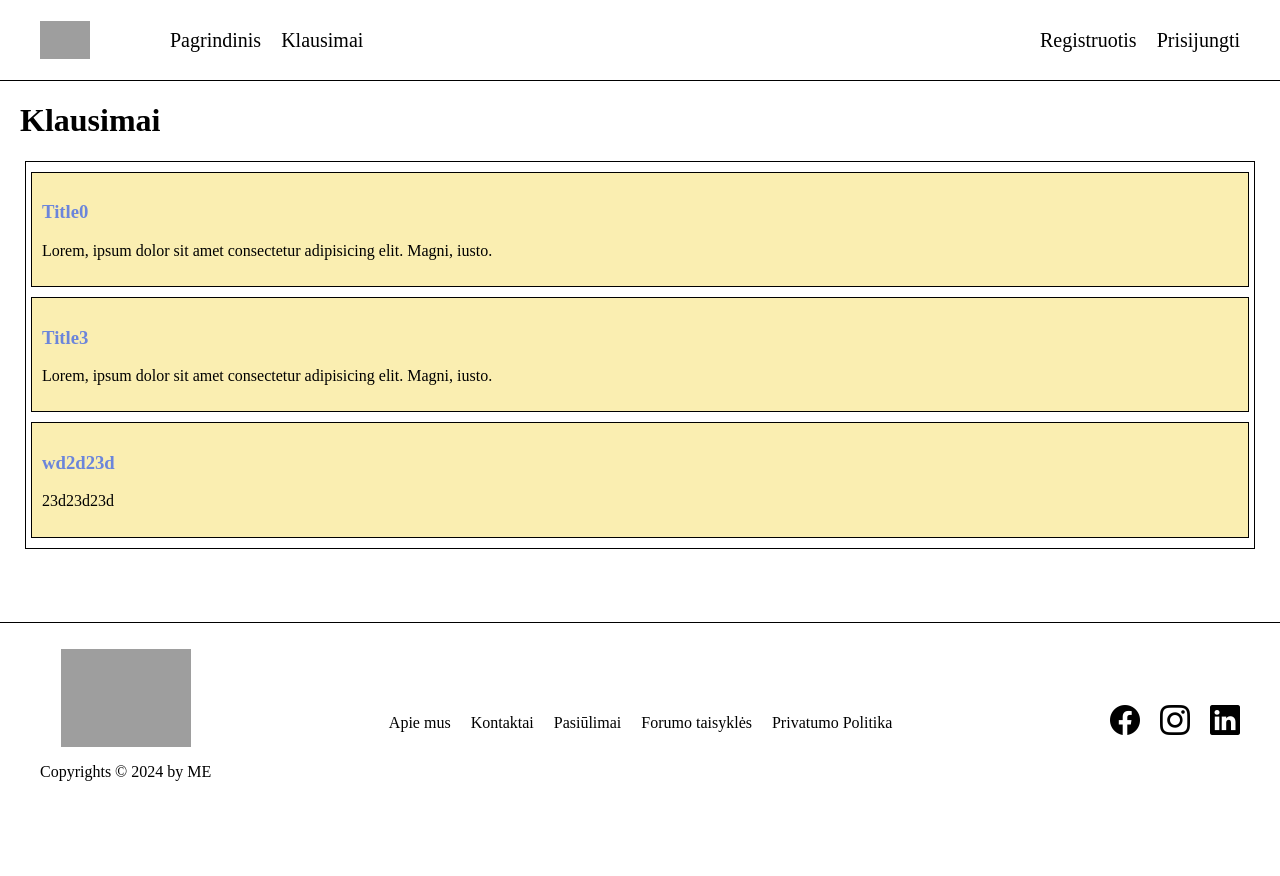
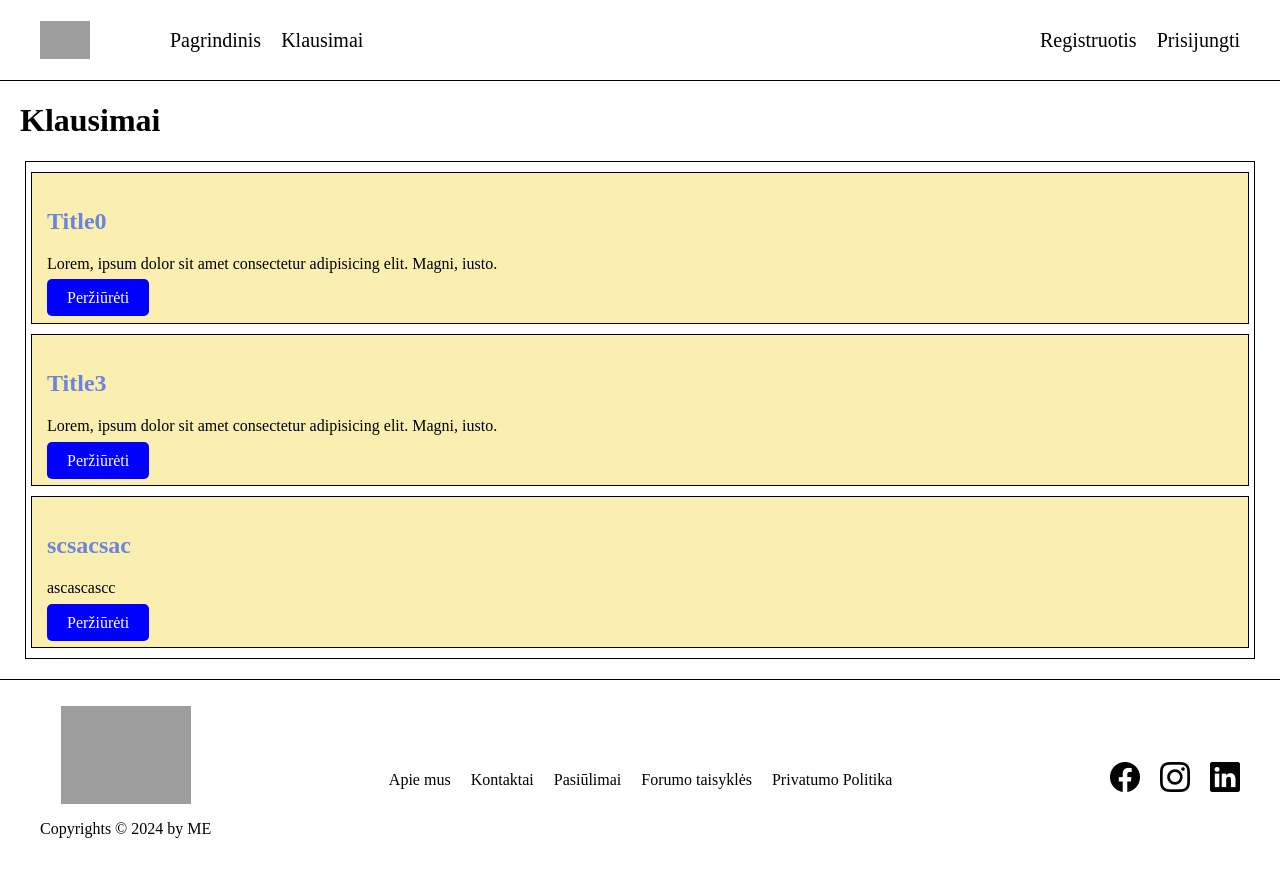
Before and after one commit to ernis1990/react_galutinis, a React (Create React App) app: page /questions/klausimai in a window 1280 px wide. Shown: the top 876 px of the page. Before the commit the page ends 823 px from the top, so only its background shows below. Built offline with nearby package versions, Linux system fonts and the light colour scheme; data requests are answered from the project's data file; grey boxes are pictures that could not be loaded.

Commit message:
Pridetas komentavimas ir komentaro kortele

```diff
--- a/src/App.jsx
+++ b/src/App.jsx
@@ -8,6 +8,7 @@ import Questions from './components/pages/Questions';
 import Header from './components/UI/Header';
 import Footer from './components/UI/Footer';
 import AddNewQuestion from './components/pages/AddNewQuestion';
+import OneQuestionPage from './components/pages/OneQuestionPage';
 
 
 function App() {
@@ -24,7 +25,7 @@ function App() {
             <Route path='klausimai' element={<Questions />}/>
 
             <Route path='naujas_klausimas' element={ <AddNewQuestion/>}/>
-
+            <Route path=':id' element={<OneQuestionPage />}/>
           </Route>
           <Route path='/user'>
             <Route path='login' element={<Login />}/>
--- /dev/null
+++ b/src/components/UI/Comment.jsx
@@ -0,0 +1,35 @@
+import { useContext } from "react";
+import UsersContext from "../../contexts/UsersContext";
+import CardsContext from "../../contexts/CardsContext";
+import { QuestionsActionTypes } from "../../contexts/CardsContext";
+
+const Comment = ({ comment, cardId }) => {
+
+  const { loggedInUser, users } = useContext(UsersContext);
+  const { setQuestions } = useContext(CardsContext);
+  const author = users.find(user => user.id === comment.authorId);
+
+  return (
+    <>
+      {
+        users.length &&
+        <div>
+          <p>Comment by: {author.userName}</p>
+          <p>{comment.text}</p>
+          {
+            loggedInUser.id === comment.authorId &&
+            <button
+              onClick={()=> setQuestions({
+                type: QuestionsActionTypes.deleteComment,
+                commentId: comment.id,
+                cardId: cardId
+              })}
+            >Delete</button>
+          }
+        </div>
+      }
+    </>
+  );
+}
+
+export default Comment;
--- a/src/components/UI/Header.jsx
+++ b/src/components/UI/Header.jsx
@@ -77,6 +77,7 @@ const Header = () => {
             {
                 loggedInUser ?
                 <div className="login">
+                    <img src="https://media.istockphoto.com/id/1300845620/vector/user-icon-flat-isolated-on-white-background-user-symbol-vector-illustration.jpg?s=612x612&w=0&k=20&c=yBeyba0hUkh14_jgv1OKqIH0CCSWU_4ckRkAoy2p73o=" alt="" />
                     <p>Sveikas, {loggedInUser.userName}</p>
                     <button
                         onClick={() =>{
@@ -88,6 +89,7 @@ const Header = () => {
                     </button>
 
                 </div>:
+
                 <nav>
                     <ul>
                         <li>
--- a/src/components/UI/Question.jsx
+++ b/src/components/UI/Question.jsx
@@ -1,44 +1,48 @@
 import styled from 'styled-components';
-import { useContext } from 'react';
-import CardsContext from "../../contexts/CardsContext";
-import { QuestionsActionTypes } from '../../contexts/CardsContext';
-import UsersContext from '../../contexts/UsersContext';
+
+import { Link } from 'react-router-dom';
 
 const StyledDiv = styled.div`
     border:solid 1px black;
     margin: 10px;
-    padding: 10px;
+    padding: 15px;
     background-color: #faeeb1;
 
-    h3{
+
+
+    h2{
         color: #6b85db;
     }
+    a{
+        text-decoration: none;
+        padding: 10px 20px;
+        background-color: blue;
+        color: white;
+        text-decoration: none;
+        border-radius: 5px;
+        cursor: pointer;
+        margin-bottom: 5px;
+
+    }
+
 `;
 
 const Question = ({data}) => {
 
-    const { setQuestions } = useContext(CardsContext);
-    const {loggedInUser} = useContext(UsersContext)
+
+
 
 
     return (
         <StyledDiv>
-            <h3>{data.title}</h3>
+
+
+            <h2>{data.title}</h2>
             <p>{data.description}</p>
 
-            {
-                loggedInUser.id === data.userId &&
-                <button
-                onClick={() => {
-                    setQuestions({
-                      type: QuestionsActionTypes.delete,
-                      id: data.id
-                    })
-                  }}
-                >
-                    Ištrinti
-                </button>
-            }
+
+            <Link to={`/questions/${data.id}`}>Peržiūrėti</Link>
+
         </StyledDiv>
      );
 }
--- a/src/components/pages/AddNewQuestion.jsx
+++ b/src/components/pages/AddNewQuestion.jsx
@@ -9,6 +9,9 @@ import styled from "styled-components";
 import { QuestionsActionTypes } from "../../contexts/CardsContext";
 
 const StyledSection = styled.section`
+
+
+
   display: flex;
   flex-direction: column;
   align-items: center;
--- /dev/null
+++ b/src/components/pages/OneQuestionPage.jsx
@@ -0,0 +1,121 @@
+import styled from "styled-components";
+import { useParams, useNavigate } from "react-router-dom";
+import { useEffect, useState, useContext } from "react";
+import UsersContext from "../../contexts/UsersContext";
+import CardsContext, { QuestionsActionTypes } from "../../contexts/CardsContext";
+import Comment from "../UI/Comment";
+
+const StyledSection = styled.section`
+    div {
+        display: flex;
+        flex-direction: column;
+        justify-content: center;
+        align-items: center;
+        border: 1px solid black;
+        margin: 20px;
+    }
+
+    .actions {
+        display: flex;
+        gap: 10px;
+        margin-top: 10px;
+        padding: 10px;
+    }
+
+    .like-button, .dislike-button {
+
+        padding: 5px 10px;
+        cursor: pointer;
+    }
+
+    .like-button:hover, .dislike-button:hover {
+        background-color: #aaa;
+    }
+`;
+
+const OneQuestionPage = () => {
+    const { id } = useParams();
+    const navigate = useNavigate();
+    const { loggedInUser } = useContext(UsersContext);
+    const { setQuestions } = useContext(CardsContext);
+    const [card, setCard] = useState([]);
+    const [likes, setLikes] = useState(0);
+    const [dislikes, setDislikes] = useState(0);
+    const [selectedButton, setSelectedButton] = useState(null);
+
+    useEffect(() => {
+        fetch(`http://localhost:8080/questions/${id}`)
+            .then(res => res.json())
+            .then(data => {
+                setCard(data);
+                setLikes(parseInt(data.likes));
+                setDislikes(parseInt(data.dislikes));
+            });
+    }, [id]);
+
+    const handleLike = () => {
+        if (selectedButton !== 'like') {
+            setLikes(prevLikes => prevLikes + 1);
+            setDislikes(prevDislikes => prevDislikes - (selectedButton === 'dislike' ? 1 : 0));
+            setSelectedButton('like');
+        } else {
+            setLikes(prevLikes => prevLikes - 1);
+            setSelectedButton(null);
+        }
+    };
+
+    const handleDislike = () => {
+        if (selectedButton !== 'dislike') {
+            setDislikes(prevDislikes => prevDislikes + 1);
+            setLikes(prevLikes => prevLikes - (selectedButton === 'like' ? 1 : 0));
+            setSelectedButton('dislike');
+        } else {
+            setDislikes(prevDislikes => prevDislikes - 1);
+            setSelectedButton(null);
+        }
+    };
+
+    return (
+        <StyledSection>
+            <div>
+                <h2>{card.title}</h2>
+                <p>{card.description}</p>
+
+                <div className="actions">
+                    <i className="bi bi-hand-thumbs-up-fill" onClick={handleLike} >{likes}</i>
+
+                    <i className="bi bi-hand-thumbs-down-fill" onClick={handleDislike} >{dislikes}</i>
+
+                </div>
+
+                {loggedInUser.id === card.userId && (
+                    <button
+                        onClick={() => {
+                            setQuestions({
+                                type: QuestionsActionTypes.delete,
+                                id: card.id
+                            });
+                            navigate(-1);
+                        }}
+                    >
+                        Ištrinti
+                    </button>
+                )}
+            </div>
+            <div>
+            {
+              card.comments?.map(comment =>
+                <Comment
+                  key={comment.id}
+                  comment={comment}
+                  cardId={card.id}
+                />
+              )
+            }
+          </div>
+
+        </StyledSection>
+    );
+};
+
+export default OneQuestionPage;
--- a/src/contexts/CardsContext.jsx
+++ b/src/contexts/CardsContext.jsx
@@ -31,6 +31,8 @@ const reducer = (state, action) => {
                 return state.filter(el => el.id !== action.id);
         default:
             return state;
+
+
     }
 }
 
--- a/src/data.json
+++ b/src/data.json
@@ -30,19 +30,37 @@
       "id": "0",
       "userId": "1",
       "title": "Title0",
-      "description": "Lorem, ipsum dolor sit amet consectetur adipisicing elit. Magni, iusto."
+      "description": "Lorem, ipsum dolor sit amet consectetur adipisicing elit. Magni, iusto.",
+      "likes": "1",
+      "dislikes": "0",
+      "comments": [
+        {
+          "id": "0",
+          "authorId": "0",
+          "text": "Yes, very smart idea"
+        },
+        {
+          "id": "1",
+          "authorId": "1",
+          "text": "NOOOO!!! Fight the system!!!"
+        }
+      ]
     },
     {
       "id": "2",
       "userId": "1",
       "title": "Title3",
-      "description": "Lorem, ipsum dolor sit amet consectetur adipisicing elit. Magni, iusto."
+      "description": "Lorem, ipsum dolor sit amet consectetur adipisicing elit. Magni, iusto.",
+      "likes": "1",
+      "dislikes": "0"
     },
     {
-      "id": "b1fbdbb9-34de-44d3-8bb5-96f3b480b8f3",
+      "id": "63512a41-082d-4019-91ac-d0a91c549606",
       "userId": "0",
-      "title": "wd2d23d",
-      "description": "23d23d23d"
+      "title": "scsacsac",
+      "description": "ascascascc",
+      "likes": "1",
+      "dislikes": "0"
     }
   ]
 }
```
